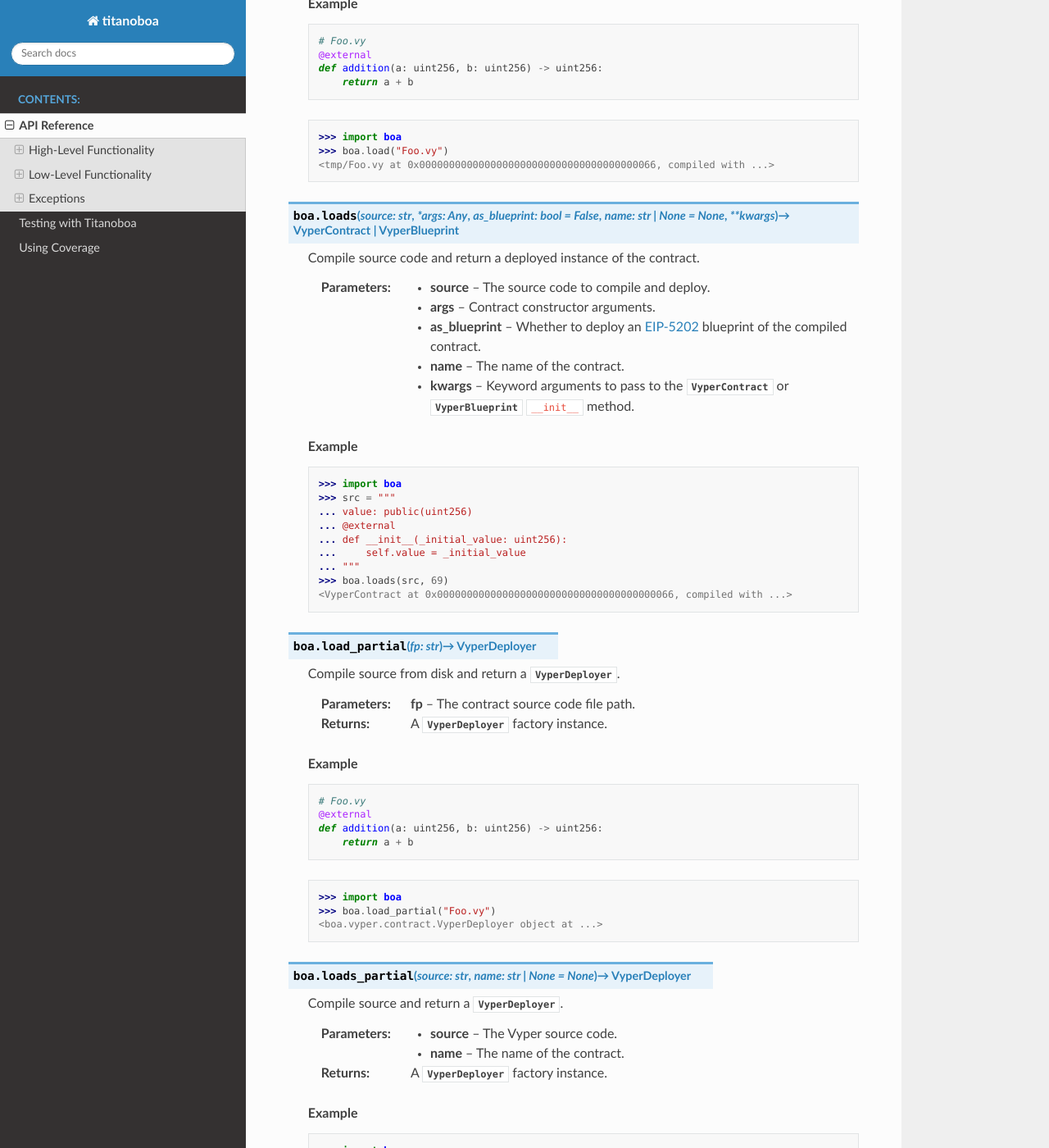
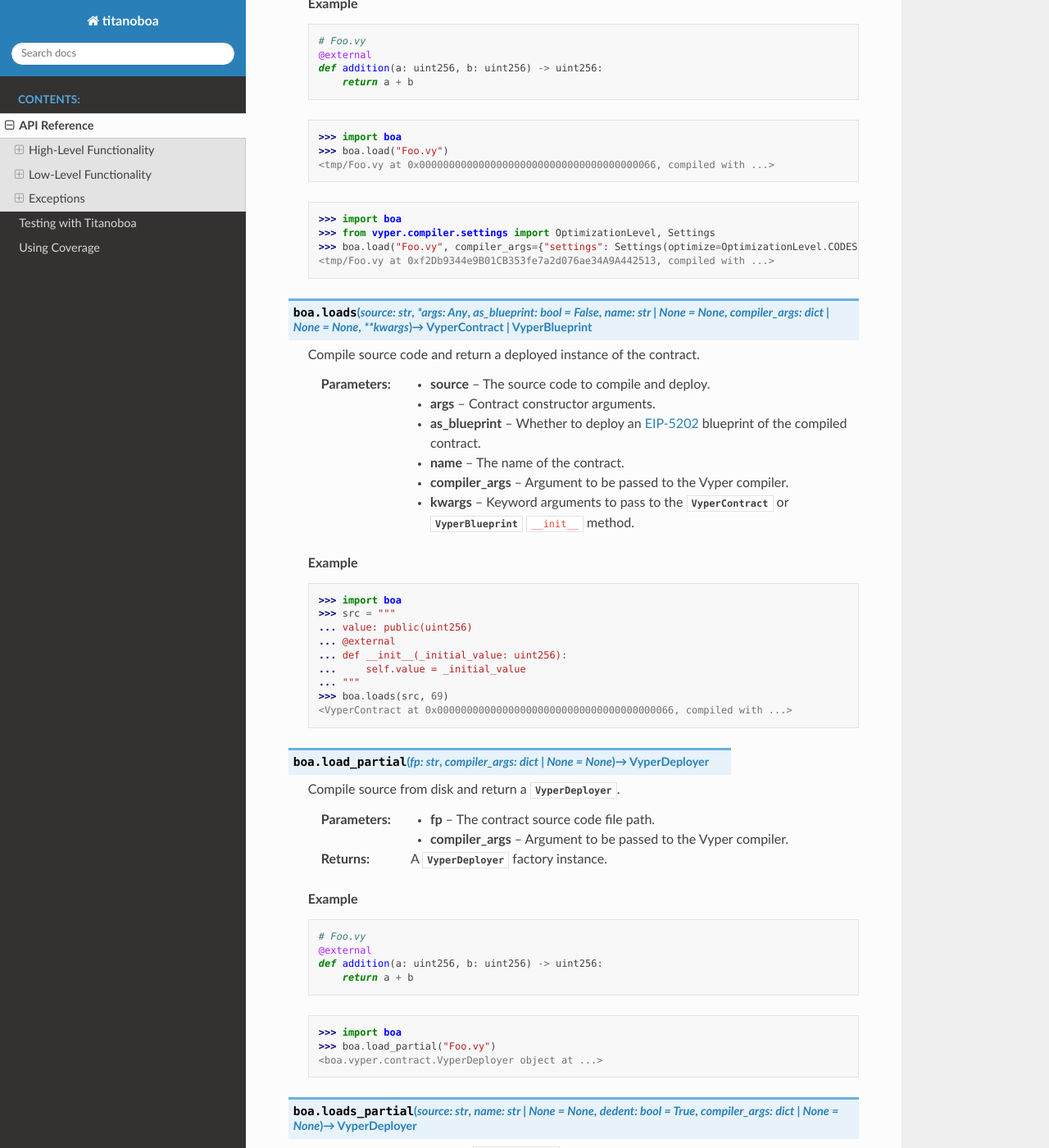
Before and after one commit to vyperlang/titanoboa, a Sphinx documentation site: the page built from docs/source/api.rst, in a window 1280 px wide and 1400 px high, scrolled down 482 px. Shown: the whole window at 82% size. Built offline with Sphinx 7.4.7 and the Read the Docs theme 2.0.0, drawn with Linux system fonts in a browser that asks for light colours; some of the changed text lies outside the part shown.

Commit message:
docs: add compiler_args to API reference

```diff
--- a/docs/source/api.rst
+++ b/docs/source/api.rst
@@ -34,7 +34,14 @@
         >>> boa.load("Foo.vy")
         <tmp/Foo.vy at 0x0000000000000000000000000000000000000066, compiled with ...>
 
-.. function:: loads(source: str, *args: Any, as_blueprint: bool = False, name: str | None = None, **kwargs) -> VyperContract | VyperBlueprint
+    .. code-block:: python
+
+        >>> import boa
+        >>> from vyper.compiler.settings import OptimizationLevel, Settings
+        >>> boa.load("Foo.vy", compiler_args={"settings": Settings(optimize=OptimizationLevel.CODESIZE)})
+        <tmp/Foo.vy at 0xf2Db9344e9B01CB353fe7a2d076ae34A9A442513, compiled with ...>
+
+.. function:: loads(source: str, *args: Any, as_blueprint: bool = False, name: str | None = None, compiler_args: dict | None = None, **kwargs) -> VyperContract | VyperBlueprint
 
     Compile source code and return a deployed instance of the contract.
 
@@ -42,6 +49,7 @@
     :param args: Contract constructor arguments.
     :param as_blueprint: Whether to deploy an :eip:`5202` blueprint of the compiled contract.
     :param name: The name of the contract.
+    :param compiler_args: Argument to be passed to the Vyper compiler.
     :param kwargs: Keyword arguments to pass to the :py:class:`VyperContract` or :py:class:`VyperBlueprint` ``__init__`` method.
 
     .. rubric:: Example
@@ -58,11 +66,12 @@
         >>> boa.loads(src, 69)
         <VyperContract at 0x0000000000000000000000000000000000000066, compiled with ...>
 
-.. function:: load_partial(fp: str) -> VyperDeployer
+.. function:: load_partial(fp: str, compiler_args: dict | None = None) -> VyperDeployer
 
     Compile source from disk and return a :py:class:`VyperDeployer`.
 
     :param fp: The contract source code file path.
+    :param compiler_args: Argument to be passed to the Vyper compiler.
     :returns: A :py:class:`VyperDeployer` factory instance.
 
     .. rubric:: Example
@@ -80,12 +89,14 @@
         >>> boa.load_partial("Foo.vy")
         <boa.vyper.contract.VyperDeployer object at ...>
 
-.. function:: loads_partial(source: str, name: str | None = None) -> VyperDeployer
+.. function:: loads_partial(source: str, name: str | None = None, dedent: bool = True, compiler_args: dict | None = None) -> VyperDeployer
 
     Compile source and return a :py:class:`VyperDeployer`.
 
     :param source: The Vyper source code.
     :param name: The name of the contract.
+    :param dedent: If `True`, remove any common leading whitespace from every line in `source`.
+    :param compiler_args: Argument to be passed to the Vyper compiler.
     :returns: A :py:class:`VyperDeployer` factory instance.
 
     .. rubric:: Example
```
